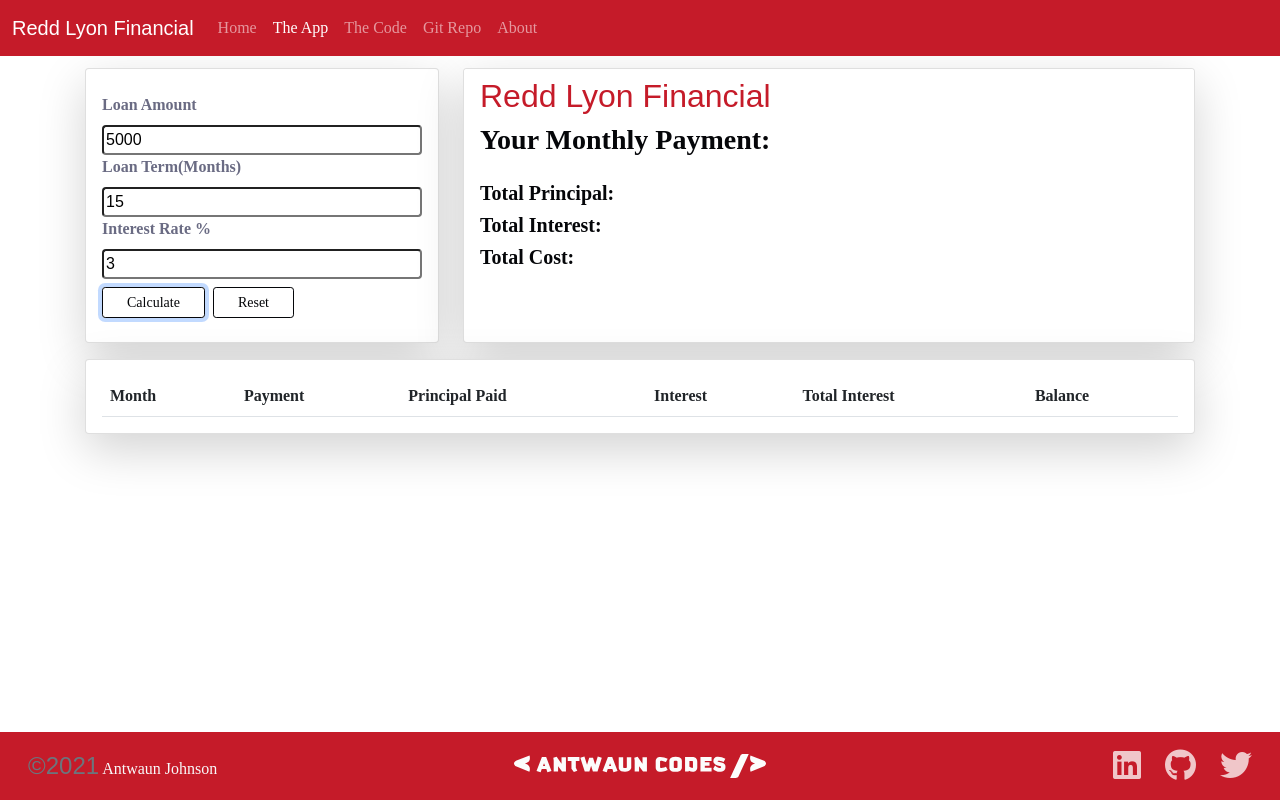
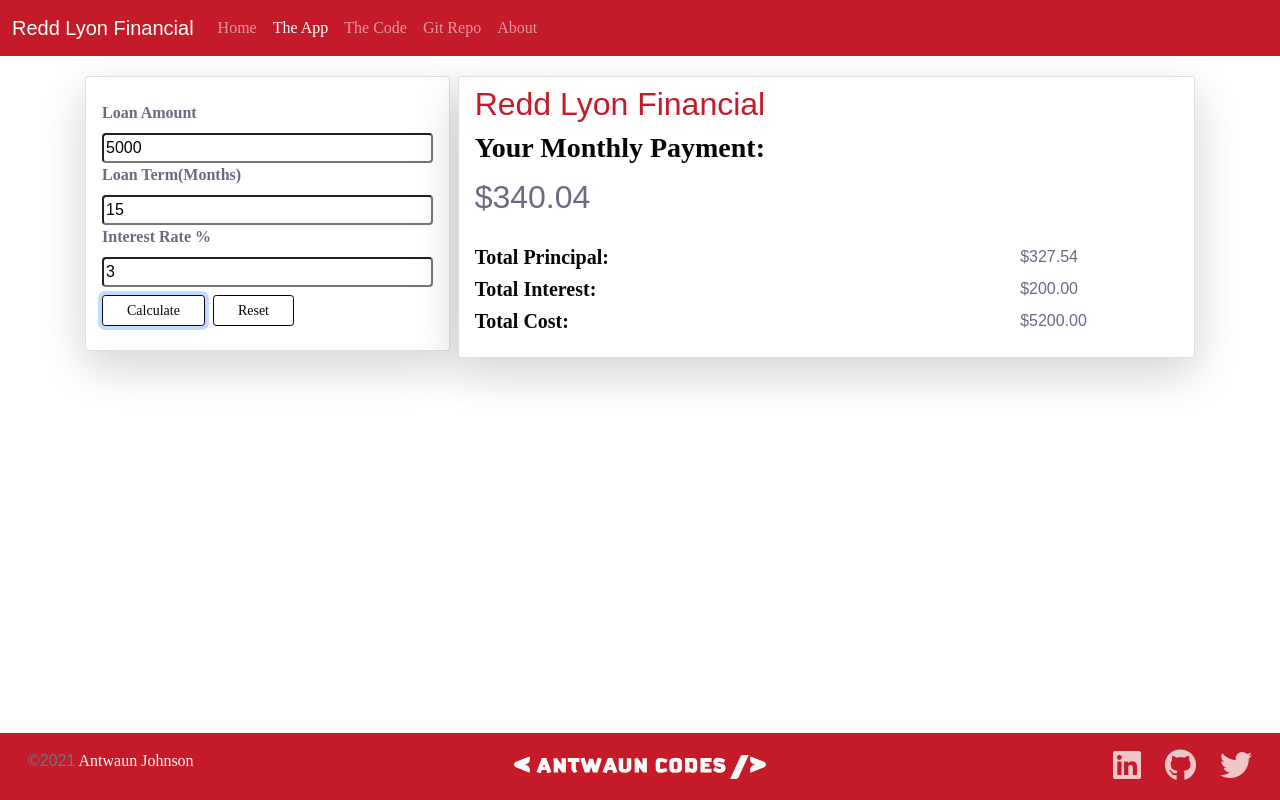
Before and after one commit to antwaunjohnson/redd-lyon-financial, a plain HTML site: page app.html in a window 1280 px wide. Both pictures are taken after a click on the button "Calculate". Drawn offline with nearby package versions, Linux system fonts and the light colour scheme; a web font is replaced by a local one.

Commit message:
app.html
wrapped input fields and buttons  in a form tag. update text for numeric characters. used javascript to display  partial data to screen.

```diff
--- a/app.html
+++ b/app.html
@@ -24,7 +24,7 @@
 
     <nav class="navbar navbar-expand-md navbar-dark fixed-top">
         <div class="container-fluid">
-            <a class="navbar-brand logo-font" href="#">Redd Lyon Financial</a>
+            <a class="navbar-brand logo-font" href="index.html">Redd Lyon Financial</a>
             <button class="navbar-toggler" type="button" data-bs-toggle="collapse" data-bs-target="#navbarCollapse"
                 aria-controls="navbarCollapse" aria-expanded="false" aria-label="Toggle navigation">
                 <span class="navbar-toggler-icon"></span>
@@ -54,10 +54,10 @@
 
     <main class="flex-shrink-0">
         <div class="container">
-            <div class="row row-cols-1 row-cols-md-2 mt-2">
+            <div class="row row-cols-1 row-cols-md-2 g-sm-2 mt-2">
                 <div class="col col-md-4">
                     <div class="card shadow-lg">
-                        <div class="card-body my-2 d-flex flex-column">
+                        <form class="card-body my-2 d-flex flex-column">
                             <label for="Loan Amount" class="form-label d-flex flex-column">Loan Amount</label>
                             <input type="number" name="loan amount" id="loanAmount" placeholder="5000" value="5000"
                                 class="rounded">
@@ -71,20 +71,23 @@
                                 <button type="button" class="btn btn-link btn-sm mt-2 px-4 me-md-2" id="btnSubmit">
                                     Calculate
                                 </button>
-                                <button type="button" class="btn btn-link btn-sm mt-2 px-4 me-md-2" id="btnReset">
+                                <button class="btn btn-link btn-sm mt-2 px-4 me-md-2" id="btnReset">
                                     Reset
                                 </button>
                             </div>
-                        </div>
+                        </form>
                     </div>
                 </div>
                 <div class="col col-md-8">
                     <div class="card h-100 shadow-lg">
                         <div class="card-header">
                             <h2 class="logo-font">Redd Lyon Financial</h2>
-                            <h3>Your Monthly Payment: <span id="montlyPayment"></span></h3>
+                            <h3>Your Monthly Payment:</h3>
+                            <div>
+                                <span id="monthlyPayment" class="fs-2"></span>
+                            </div>
                         </div>
-                        <div class="card-body py-2">
+                        <div class="card-body g-2">
                             <div class="row">
                                 <div class="col-3">
                                     <h5>Total Principal: </h5>
@@ -120,8 +123,8 @@
                 </div>
             </div>
             <div class="row">
-                <div class="col-12 mt-3">
-                    <div class="card invinsible shadow-lg">
+                <div class="col-12 mt-2">
+                    <div class="card invinsible shadow-lg" id="tableCard">
                         <div class="card-body">
                             <div class="table-responsive">
                                 <table class="table mb-0">
@@ -171,11 +174,26 @@
             </div>
         </div>
     </footer>
+
+    <template id="lcTemplate">
+        <tr>
+            <td></td>
+            <td></td>
+            <td></td>
+            <td></td>
+            <td></td>
+            <td></td>
+        </tr>
+    </template>
     <!-- Bootstrap JS -->
     <script src="https://cdn.jsdelivr.net/npm/bootstrap@5.1.1/dist/js/bootstrap.bundle.min.js"
         integrity="sha384-/bQdsTh/da6pkI1MST/rWKFNjaCP5gBSY4sEBT38Q/9RBh9AH40zEOg7Hlq2THRZ" crossorigin="anonymous">
         </script>
     <script src="js/site.js"></script>
+    <script>
+        document.getElementById('btnSubmit').addEventListener('click', getValues)
+        document.getElementById('btnReset').addEventListener('click', resetForm)
+    </script>
 </body>
 
 </html>
--- a/css/site.css
+++ b/css/site.css
@@ -6,8 +6,7 @@
   --white: #fff;
 }
 
-body,
-span {
+body {
   color: var(--text);
   font-family: bely, serif;
   font-weight: 400;
@@ -21,7 +20,7 @@ span {
   font-style: normal;
 }
 
-span {
+h3 > span {
   font-size: 1.5rem;
 }
 
--- a/js/site.js
+++ b/js/site.js
@@ -0,0 +1,59 @@
+function getValues() {
+  document.getElementById("tableCard").classList.add("invisible");
+  let loanAmount = parseFloat(document.getElementById("loanAmount").value);
+  let loanTerm = parseFloat(document.getElementById("loanTerm").value);
+  let interestRate = parseFloat(document.getElementById("interestRate").value);
+
+  let loanData = loanCalculation(loanAmount, loanTerm, interestRate);
+
+  displayData(loanData);
+}
+
+function loanCalculation(loanAmount, loanTerm, interestRate) {
+  let loanData = {};
+
+  let balance = loanAmount;
+  let interestPayment = 0;
+  let principalPayment = 0;
+  let totalInterest = 0;
+
+  let monthlyPayment =
+    (loanAmount * (interestRate / 1200)) /
+    (1 - (1 + interestRate / 1200) ** -Math.abs(loanTerm));
+
+  for (let currentMonth = 0; currentMonth <= loanTerm; currentMonth++) {
+    interestPayment = balance * (interestRate / 1200);
+    principalPayment = monthlyPayment - interestPayment;
+    totalInterest = totalInterest + interestPayment;
+    remainingBalance = balance - principalPayment;
+
+    loanTotal = balance + totalInterest;
+    loanData.interestPayment = interestPayment.toFixed(2);
+    loanData.principalPayment = principalPayment.toFixed(2);
+    loanData.totalInterest = totalInterest.toFixed(2);
+    loanData.remainingBalance = remainingBalance.toFixed(2);
+    loanData.loanTotal = loanTotal.toFixed(2);
+    loanData.monthlyPayment = monthlyPayment.toFixed(2);
+  }
+
+  return loanData;
+}
+
+function displayData(loanData) {
+  document.getElementById(
+    "monthlyPayment"
+  ).innerHTML = `&dollar;${loanData.monthlyPayment}`;
+  document.getElementById(
+    "totalPrincipal"
+  ).innerHTML = `&dollar;${loanData.principalPayment}`;
+  document.getElementById(
+    "totalCost"
+  ).innerHTML = `&dollar;${loanData.loanTotal}`;
+  document.getElementById(
+    "totalInterest"
+  ).innerHTML = `&dollar;${loanData.totalInterest}`;
+}
+
+function resetForm() {
+  document.getElementById("btnReset").reset();
+}
```
Also changed, not shown: 1 other file.
